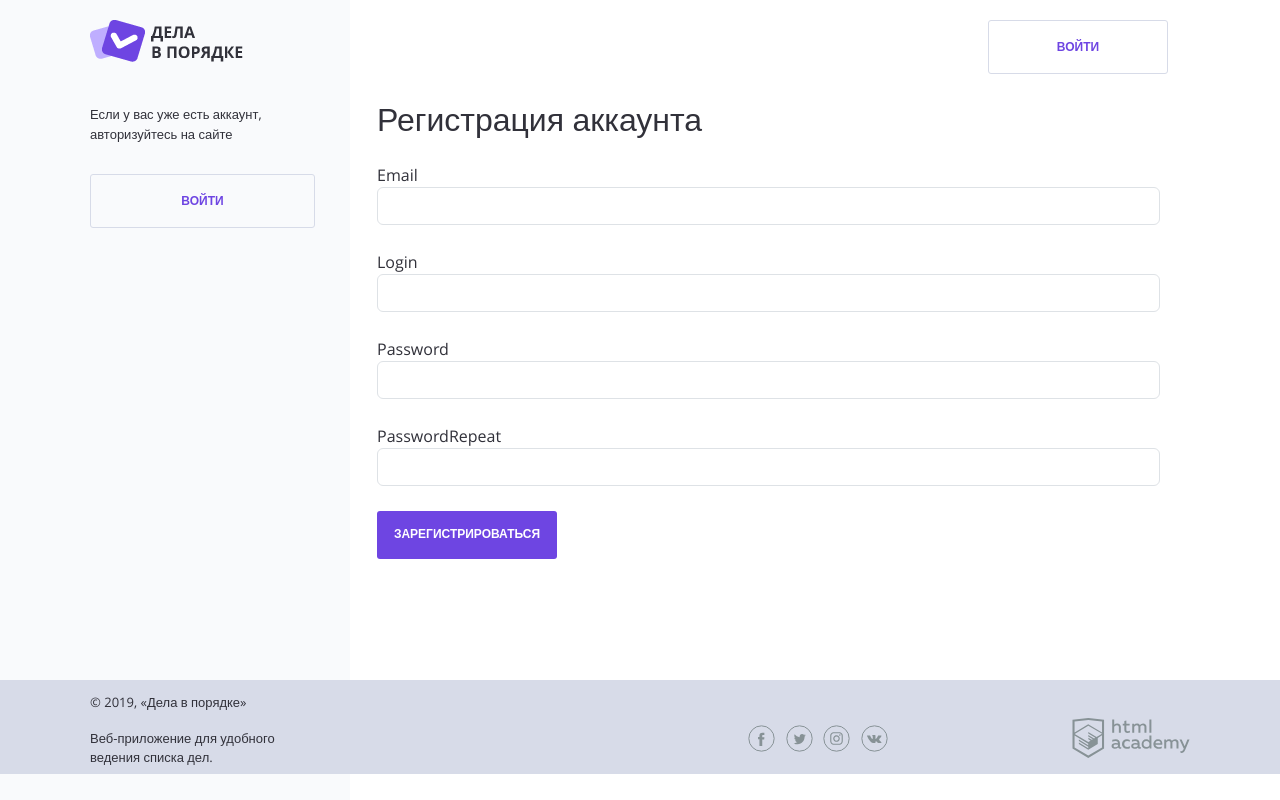
After one commit to g123udini/doingsDone-yii2-, a PHP site: template views/login/registration.php in a window 1280 px wide. The commit adds this page. Run offline with PHP 8.4, Linux system fonts and the light colour scheme; the template is opened without the code that fills it, so the values that code supplies are empty; form fields are guessed from the names that the template uses; some libraries are stand-ins or nearby versions.

Commit message:
registration done

```diff
--- a/config/web.php
+++ b/config/web.php
@@ -7,6 +7,7 @@ $config = [
     'id' => 'basic',
     'basePath' => dirname(__DIR__),
     'bootstrap' => ['log'],
+    'language' => 'ru-RU',
     'aliases' => [
         '@bower' => '@vendor/bower-asset',
         '@npm'   => '@vendor/npm-asset',
--- a/views/layouts/layout.php
+++ b/views/layouts/landing.php
@@ -85,7 +85,6 @@ AppAsset::register($this);
         </div>
     </div>
 </footer>
-
 </body>
 <?php $this->endBody() ?>
 </html>
--- a/views/layouts/main.php
+++ b/views/layouts/main.php
@@ -1,83 +1,81 @@
 <?php
 
-/** @var yii\web\View $this */
-/** @var string $content */
-
 use app\assets\AppAsset;
-use app\widgets\Alert;
-use yii\bootstrap5\Breadcrumbs;
-use yii\bootstrap5\Html;
-use yii\bootstrap5\Nav;
-use yii\bootstrap5\NavBar;
 
 AppAsset::register($this);
-
-$this->registerCsrfMetaTags();
-$this->registerMetaTag(['charset' => Yii::$app->charset], 'charset');
-$this->registerMetaTag(['name' => 'viewport', 'content' => 'width=device-width, initial-scale=1, shrink-to-fit=no']);
-$this->registerMetaTag(['name' => 'description', 'content' => $this->params['meta_description'] ?? '']);
-$this->registerMetaTag(['name' => 'keywords', 'content' => $this->params['meta_keywords'] ?? '']);
-$this->registerLinkTag(['rel' => 'icon', 'type' => 'image/x-icon', 'href' => '@web/favicon.ico']);
 ?>
 <?php $this->beginPage() ?>
 <!DOCTYPE html>
-<html lang="<?= Yii::$app->language ?>" class="h-100">
+<html lang="ru">
+
 <head>
-    <title><?= Html::encode($this->title) ?></title>
     <?php $this->head() ?>
+    <meta charset="UTF-8">
+    <title>Document</title>
 </head>
-<body class="d-flex flex-column h-100">
+
 <?php $this->beginBody() ?>
+<h1 class="visually-hidden">Дела в порядке</h1>
 
-<header id="header">
-    <?php
-    NavBar::begin([
-        'brandLabel' => Yii::$app->name,
-        'brandUrl' => Yii::$app->homeUrl,
-        'options' => ['class' => 'navbar-expand-md navbar-dark bg-dark fixed-top']
-    ]);
-    echo Nav::widget([
-        'options' => ['class' => 'navbar-nav'],
-        'items' => [
-            ['label' => 'Home', 'url' => ['/site/index']],
-            ['label' => 'About', 'url' => ['/site/about']],
-            ['label' => 'Contact', 'url' => ['/site/contact']],
-            Yii::$app->user->isGuest
-                ? ['label' => 'Login', 'url' => ['/site/login']]
-                : '<li class="nav-item">'
-                    . Html::beginForm(['/site/logout'])
-                    . Html::submitButton(
-                        'Logout (' . Yii::$app->user->identity->username . ')',
-                        ['class' => 'nav-link btn btn-link logout']
-                    )
-                    . Html::endForm()
-                    . '</li>'
-        ]
-    ]);
-    NavBar::end();
-    ?>
-</header>
+<?= $content ?>
 
-<main id="main" class="flex-shrink-0" role="main">
+<footer class="main-footer">
     <div class="container">
-        <?php if (!empty($this->params['breadcrumbs'])): ?>
-            <?= Breadcrumbs::widget(['links' => $this->params['breadcrumbs']]) ?>
-        <?php endif ?>
-        <?= Alert::widget() ?>
-        <?= $content ?>
-    </div>
-</main>
+        <div class="main-footer__copyright">
+            <p>© 2019, «Дела в порядке»</p>
 
-<footer id="footer" class="mt-auto py-3 bg-light">
-    <div class="container">
-        <div class="row text-muted">
-            <div class="col-md-6 text-center text-md-start">&copy; My Company <?= date('Y') ?></div>
-            <div class="col-md-6 text-center text-md-end"><?= Yii::powered() ?></div>
+            <p>Веб-приложение для удобного ведения списка дел.</p>
+        </div>
+
+        <div class="main-footer__social social">
+            <span class="visually-hidden">Мы в соцсетях:</span>
+            <a class="social__link social__link--facebook" href="#">
+                <span class="visually-hidden">Facebook</span>
+                <svg width="27" height="27" viewBox="0 0 27 27" xmlns="http://www.w3.org/2000/svg">
+                    <circle stroke="#879296" fill="none" cx="13.5" cy="13.5" r="12.667"/>
+                    <path fill="#879296"
+                          d="M14.26 20.983h-2.816v-6.626H10.04v-2.28h1.404v-1.364c0-1.862.79-2.922 3.04-2.922h1.87v2.28h-1.17c-.876 0-.972.322-.972.916v1.14h2.212l-.245 2.28h-1.92v6.625z"/>
+                </svg>
+            </a><span class="visually-hidden">
+        ,</span>
+            <a class="social__link social__link--twitter" href="#">
+                <span class="visually-hidden">Twitter</span>
+                <svg width="27" height="27" viewBox="0 0 27 27" xmlns="http://www.w3.org/2000/svg">
+                    <circle stroke="#879296" fill="none" cx="13.5" cy="13.5" r="12.687"/>
+                    <path fill="#879296"
+                          d="M18.38 10.572c.525-.336.913-.848 1.092-1.445-.485.305-1.02.52-1.58.635-.458-.525-1.12-.827-1.816-.83-1.388.063-2.473 1.226-2.44 2.615-.002.2.02.4.06.596-2.017-.144-3.87-1.16-5.076-2.78-.22.403-.335.856-.332 1.315-.01.865.403 1.68 1.104 2.188-.397-.016-.782-.13-1.123-.333-.03 1.207.78 2.272 1.95 2.567-.21.06-.43.09-.653.088-.155.015-.313.015-.47 0 .3 1.045 1.238 1.777 2.324 1.815-.864.724-1.956 1.12-3.083 1.122-.198.013-.397.013-.595 0 1.12.767 2.447 1.18 3.805 1.182 4.57 0 7.066-3.992 7.066-7.456v-.34c.49-.375.912-.835 1.24-1.357-.465.218-.963.36-1.473.42z"/>
+                </svg>
+            </a><span class="visually-hidden">
+        ,</span>
+            <a class="social__link social__link--instagram" href="#">
+                <span class="visually-hidden">Instagram</span>
+                <svg width="27" height="27" viewBox="0 0 27 27" xmlns="http://www.w3.org/2000/svg">
+                    <circle stroke="#879296" fill="none" cx="13.5" cy="13.5" r="12.687"/>
+                    <path fill="#879296"
+                          d="M13.5 8.3h2.567c.403.002.803.075 1.18.213.552.213.988.65 1.2 1.2.14.38.213.778.216 1.18v5.136c-.003.403-.076.803-.215 1.18-.213.552-.65.988-1.2 1.2-.378.14-.778.213-1.18.216h-5.135c-.403-.003-.802-.076-1.18-.215-.552-.214-.988-.65-1.2-1.2-.14-.38-.212-.78-.215-1.182V13.46v-2.566c.003-.403.076-.802.214-1.18.213-.552.65-.988 1.2-1.2.38-.14.778-.212 1.18-.215H13.5m0-1.143h-2.616c-.526.01-1.048.108-1.54.292-.853.33-1.527 1-1.856 1.854-.184.493-.283 1.014-.292 1.542v5.232c.01.526.108 1.048.292 1.54.33.853 1.003 1.527 1.855 1.856.493.184 1.015.283 1.54.293H16.117c.527-.01 1.048-.11 1.54-.293.854-.33 1.527-1.003 1.856-1.855.184-.493.283-1.015.293-1.54V13.46v-2.614c-.01-.528-.11-1.05-.293-1.542-.33-.853-1.002-1.525-1.855-1.855-.493-.185-1.014-.283-1.54-.293-.665.01-.89 0-2.617 0zm0 3.093c-2.51.007-4.07 2.73-2.808 4.898 1.26 2.17 4.398 2.16 5.645-.017.285-.495.434-1.058.433-1.63-.006-1.8-1.47-3.256-3.27-3.25zm0 5.378c-1.63-.007-2.64-1.777-1.82-3.185.823-1.41 2.86-1.4 3.67.017.18.316.276.675.278 1.04.006 1.177-.95 2.133-2.128 2.128zm4.118-5.524c0 .58-.626.94-1.127.65-.5-.29-.5-1.012 0-1.3.116-.067.245-.102.378-.102.418-.005.76.333.76.752z"/>
+                </svg>
+            </a>
+            <span class="visually-hidden">,</span>
+            <a class="social__link social__link--vkontakte" href="#">
+                <span class="visually-hidden">Вконтакте</span>
+                <svg width="27" height="27" viewBox="0 0 27 27" xmlns="http://www.w3.org/2000/svg">
+                    <circle stroke="#879296" fill="none" cx="13.5" cy="13.5" r="12.666"/>
+                    <path fill="#879296"
+                          d="M13.92 18.07c.142-.016.278-.074.39-.166.077-.107.118-.237.116-.37 0 0 0-1.13.516-1.296.517-.165 1.208 1.09 1.95 1.58.276.213.624.314.973.28h1.95s.973-.057.525-.837c-.38-.62-.865-1.17-1.432-1.626-1.208-1.1-1.043-.916.41-2.816.886-1.16 1.236-1.86 1.13-2.163-.108-.302-.76-.214-.76-.214h-2.164c-.092-.026-.19-.026-.282 0-.083.058-.15.135-.195.225-.224.57-.49 1.125-.8 1.656-.973 1.61-1.344 1.697-1.51 1.59-.37-.234-.272-.975-.272-1.433 0-1.56.243-2.202-.468-2.377-.32-.075-.647-.108-.974-.098-.604-.052-1.213.01-1.793.186-.243.116-.438.38-.32.4.245.018.474.13.642.31.152.303.225.638.214.975 0 0 .127 1.832-.302 2.056-.43.223-.692-.167-1.55-1.618-.29-.506-.547-1.03-.77-1.57-.038-.09-.098-.17-.174-.233-.1-.065-.214-.108-.332-.128H6.485s-.312 0-.42.137c-.106.135 0 .36 0 .36.87 2 2.022 3.868 3.42 5.543.923.996 2.21 1.573 3.567 1.598z"/>
+                </svg>
+            </a>
+        </div>
+
+        <div class="main-footer__developed-by">
+            <span class="visually-hidden">Разработано:</span>
+
+            <a href="https://htmlacademy.ru/intensive/php">
+                <img src="../../../../../Downloads/doingsdone/init/img/htmlacademy.svg" alt="HTML Academy" width="118" height="40">
+            </a>
         </div>
     </div>
 </footer>
-
+</body>
 <?php $this->endBody() ?>
-</body>
 </html>
 <?php $this->endPage() ?>
--- /dev/null
+++ b/views/login/registration.php
@@ -0,0 +1,51 @@
+<?php
+
+use yii\widgets\ActiveForm;
+
+?>
+
+<div class="page-wrapper">
+    <div class="container container--with-sidebar">
+        <header class="main-header">
+            <a href="#">
+                <img src="../img/logo.png" width="153" height="42" alt="Логитип Дела в порядке">
+            </a>
+
+            <div class="main-header__side">
+                <a class="main-header__side-item button button--transparent" href="form-authorization.html">Войти</a>
+            </div>
+        </header>
+
+        <div class="content">
+            <section class="content__side">
+                <p class="content__side-info">Если у вас уже есть аккаунт, авторизуйтесь на сайте</p>
+
+                <a class="button button--transparent content__side-button" href="form-authorization.html">Войти</a>
+            </section>
+
+            <main class="content__main">
+                <h2 class="content__main-heading">Регистрация аккаунта</h2>
+
+                <?php $form = ActiveForm::begin(['id' => 'registration-form', 'class' => 'form']) ?>
+                <div class="form__row">
+                    <?= $form->field($model, 'email')->textInput(['class' => 'form__input', 'autocomplete' => 'off', 'labelOptions' => ['class' => 'form__label']]) ?>
+                </div>
+
+                <div class="form__row">
+                    <?= $form->field($model, 'login')->textInput(['class' => 'form__input', 'autocomplete' => 'off', 'labelOptions' => ['class' => 'form__label']]) ?>
+                </div>
+
+                <div class="form__row">
+                    <?= $form->field($model, 'password')->input('password', ['class' => 'form__input', 'labelOptions' => ['class' => 'form__label']]) ?>
+                </div>
+
+                <div class="form__row">
+                    <?= $form->field($model, 'passwordRepeat')->input('password', ['class' => 'form__input', 'labelOptions' => ['class' => 'form__label']]) ?>
+                </div>
+
+                    <input class="button" type="submit" name="" value="Зарегистрироваться">
+                <?php ActiveForm::end() ?>
+            </main>
+        </div>
+    </div>
+</div>
--- a/web/html/guest.html
+++ b/web/html/guest.html
@@ -15,7 +15,7 @@
     <div class="container">
       <header class="main-header">
         <a href="#">
-          <img src="../img/logo.png" width="153" height="42" alt="Логитип Дела в порядке">
+          <img src="../../../../../Downloads/doingsdone/init/img/logo.png" width="153" height="42" alt="Логитип Дела в порядке">
         </a>
 
         <div class="main-header__side">
@@ -89,6 +89,9 @@
       <div class="main-footer__developed-by">
         <span class="visually-hidden">Разработано:</span>
 
+        <a href="https://htmlacademy.ru/intensive/php">
+          <img src="../../../../../Downloads/doingsdone/init/img/htmlacademy.svg" alt="HTML Academy" width="118" height="40">
+        </a>
       </div>
     </div>
   </footer>
--- a/web/html/register.html
+++ b/web/html/register.html
@@ -4,8 +4,8 @@
 <head>
   <meta charset="UTF-8">
   <title>Document</title>
-  <link rel="stylesheet" href="../../../../../Downloads/doingsdone/init/css/normalize.css">
-  <link rel="stylesheet" href="../../../../../Downloads/doingsdone/init/css/style.css">
+  <link rel="stylesheet" href="../normalize.css">
+  <link rel="stylesheet" href="../css/style.css">
 </head>
 
 <body>
@@ -15,7 +15,7 @@
     <div class="container container--with-sidebar">
       <header class="main-header">
         <a href="#">
-          <img src="../../../../../Downloads/doingsdone/init/img/logo.png" width="153" height="42" alt="Логитип Дела в порядке">
+          <img src="../img/logo.png" width="153" height="42" alt="Логитип Дела в порядке">
         </a>
 
         <div class="main-header__side">
```
Also changed, not shown: composer.json (+6 -1 lines), controllers/LoginController.php (+20 -1 lines), models/User.php (+42 -71 lines), models/forms/RegistrationForm.php (added, +45 -0 lines), src/exceptions/ModelSaveException.php (added, +10 -0 lines), web/html/form-task.html (+4 -4 lines).
